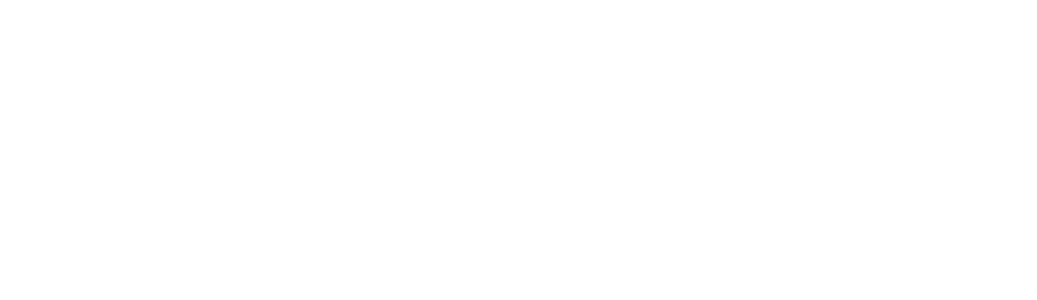
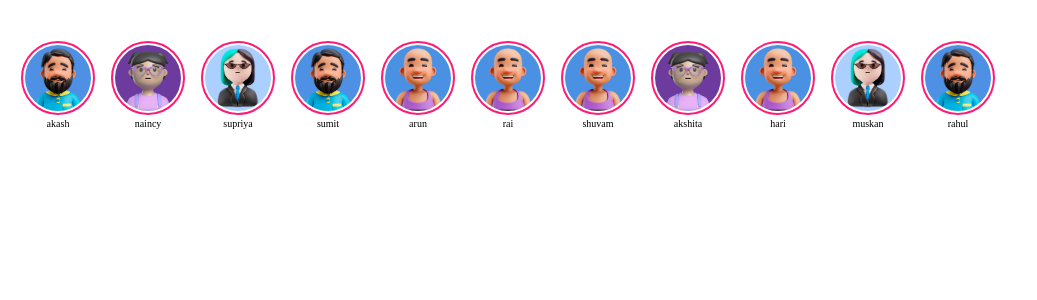
Before and after one commit to Naincy31/Story-Flow, a React (Create React App) app: page / in a window 1280 px wide. Shown: the top 300 px of the page, without its empty margins (0-1037 px from the left). Built offline with nearby package versions, Linux system fonts and the light colour scheme; the HTML template or start-up script is replaced by a standard one.

Commit message:
feat: story navigation and autoplay with timeout

```diff
--- a/src/App.css
+++ b/src/App.css
@@ -0,0 +1,158 @@
+.StoryList {
+  margin-top: 10px;
+  display: flex;
+  gap: 10px;
+  scroll-snap-type: x mandatory;
+  padding: 10px;
+  white-space: nowrap;
+  -webkit-overflow-scrolling: touch;
+}
+
+.story-item {
+  width: 80px;
+  height: 140px;
+  display: flex;
+  flex-direction: column;
+  align-items: center;
+  justify-content: center;
+  scroll-snap-align: start;
+}
+
+.story-image-container {
+  width: 70px;
+  height: 70px;
+  border-radius: 50%;
+  border: 2px solid #ff1a75;
+  display: flex;
+  align-items: center;
+  justify-content: center;
+}
+
+.story-image-container.seen {
+  border-color: gray;
+}
+
+.story-item img {
+  width: 95%;
+  height: 95%;
+  border-radius: 50%;
+  cursor: pointer;
+  object-fit: cover;
+}
+
+.story-item img.gray-scale {
+  filter: grayscale(100%);
+  opacity: 0.6;
+}
+
+.story-item p {
+  font-size: 10px;
+  margin-top: 3px;
+  overflow: hidden;
+  text-overflow: ellipsis;
+  white-space: nowrap;
+}
+
+.StoryView {
+  position: fixed;
+  top: 0;
+  left: 0;
+  width: 100vw;
+  height: 100vh;
+  display: flex;
+  align-items: center;
+  justify-content: center;
+  background: rgba(0, 0, 0, 0.9);
+}
+
+.story-display-container {
+  position: relative;
+  width: 100vw;
+  height: 100vh;
+  display: flex;
+  align-items: center;
+  justify-content: center;
+}
+
+.story-image {
+  max-width: 95vw;
+  max-height: 85vh;
+  border-radius: 8px;
+  object-fit: cover;
+}
+
+.overlay {
+  position: absolute;
+  width: 50%;
+  height: 100%;
+  top: 0;
+  cursor: pointer;
+  z-index: 2;
+}
+
+.left {
+  left: 0;
+}
+
+.right {
+  right: 0;
+}
+
+.story-bar {
+  display: flex;
+  gap: 5px;
+  position: absolute;
+  top: 10px;
+  width: 90%;
+}
+
+.story-bar .story-item-bar {
+  flex-grow: 1;
+  height: 2px;
+  background-color: rgba(255, 255, 255, 0.5);
+  transition: background-color 0.3s ease, width 0.5s ease;
+}
+
+.story-bar .story-item-bar.active {
+  background-color: #fff;
+}
+
+/* Mobile Specific Adjustments */
+@media (max-width: 600px) {
+  .StoryList {
+    gap: 8px;
+  }
+
+  .story-item {
+    width: 70px;
+    height: 120px;
+  }
+
+  .story-image-container {
+    width: 60px;
+    border-width: 2px;
+  }
+
+  .story-item p {
+    font-size: 9px;
+  }
+
+  .story-display-container {
+    width: 100vw;
+    height: 100vh;
+  }
+
+  .story-image {
+    max-width: 100vw;
+    max-height: 90vh;
+  }
+
+  .story-bar {
+    top: 5px;
+    width: 95%;
+  }
+
+  .story-bar .story-item-bar {
+    height: 2px;
+  }
+}
--- a/src/App.tsx
+++ b/src/App.tsx
@@ -1,10 +1,16 @@
-import React from 'react';
+import React, { useState } from 'react';
 import './App.css';
+import StoryList from './components/StoryList.tsx';
+import StoryView from './components/StoryView.tsx';
+import { UserStory } from './types.ts';
 
 function App() {
+  const [selectedUser, setSelectedUser] = useState<UserStory | null>(null)
+
   return (
     <div className="App">
-
+        <StoryList onSelectUser={setSelectedUser}/>
+        {selectedUser && <StoryView user={selectedUser} onClose={() => setSelectedUser(null)}/>}
     </div>
   );
 }
--- /dev/null
+++ b/src/components/StoryList.tsx
@@ -0,0 +1,33 @@
+import React, { useState, useEffect } from 'react';
+import { UserStory } from '../types.ts';
+
+const StoryList: React.FC<{ onSelectUser: (user: UserStory) => void }> = ({ onSelectUser }) => {
+    const [users, setUsers] = useState<UserStory[]>([]);
+
+    useEffect(() => {
+
+        fetch('/data/users.json')
+            .then((res) => res.json())
+            .then((data) => setUsers(data))
+            .catch((err) => console.error('Error loading stories: ', err));
+    }, []);
+
+    const handleUserSelection = (user: UserStory) => {
+        onSelectUser(user);
+    };
+
+    return (
+        <div className="StoryList">
+            {users.map((user) => (
+                <div key={user.id} className="story-item" onClick={() => handleUserSelection(user)}>
+                    <div className="story-image-container">
+                        <img src={user.user_dp} alt={user.user_name}/>
+                    </div>
+                    <p>{user.user_name}</p>
+                </div>
+            ))}
+        </div>
+    );
+};
+
+export default StoryList;
--- /dev/null
+++ b/src/components/StoryView.tsx
@@ -0,0 +1,63 @@
+import React, { useEffect, useState } from 'react';
+import { UserStory } from '../types.ts';
+
+interface StoryViewProps {
+    user: UserStory;
+    onClose: () => void;
+}
+
+const StoryView: React.FC<StoryViewProps> = ({ user, onClose}) => {
+    const [storyIndex, setStoryIndex] = useState(0)
+    const totalStories = user.user_stories.length
+
+    useEffect(() => {
+        const timer = setTimeout(() => {
+            if (storyIndex < totalStories - 1) {
+                setStoryIndex(prev => prev + 1)
+            } else {
+                onClose()
+            }
+        }, 5000);
+
+        return () => clearTimeout(timer);
+    }, [storyIndex, totalStories, onClose])
+
+    const goPrev = () => {
+        if (storyIndex <= 0) return;
+        setStoryIndex(prev => prev - 1)
+    };
+
+    const goNext = () => {
+        if (storyIndex < totalStories - 1) {
+            setStoryIndex(prev => prev + 1)
+        } else {
+            onClose()
+        }
+    };
+
+    const goToStory = (index: number) => {
+        setStoryIndex(index)
+    };
+
+    useEffect(() => {
+        console.log(user.user_stories);
+
+    }, [user])
+
+    return (
+        <div className="StoryView">
+            <div className="overlay left" onClick={goPrev}></div>
+            <div className="story-display-container">
+                <div className="story-bar" style={{ gridTemplateColumns: `repeat(${totalStories}, 1fr)` }}>
+                    {user.user_stories.map((_, index) => (
+                        <span key={index} className={`story-item-bar ${index <= storyIndex ? 'active' : ''}`} onClick={() => goToStory(index)}></span>
+                    ))}
+                </div>
+                <img src={user.user_stories[storyIndex]} alt={`Story ${storyIndex + 1}`} className="story-image" />
+            </div>
+            <div className="overlay right" onClick={goNext}></div>
+        </div>
+    );
+};
+
+export default StoryView;
--- /dev/null
+++ b/src/types.ts
@@ -0,0 +1,6 @@
+export interface UserStory {
+    id: number;
+    user_name: string;
+    user_dp: string;
+    user_stories: string[];
+  }
```
